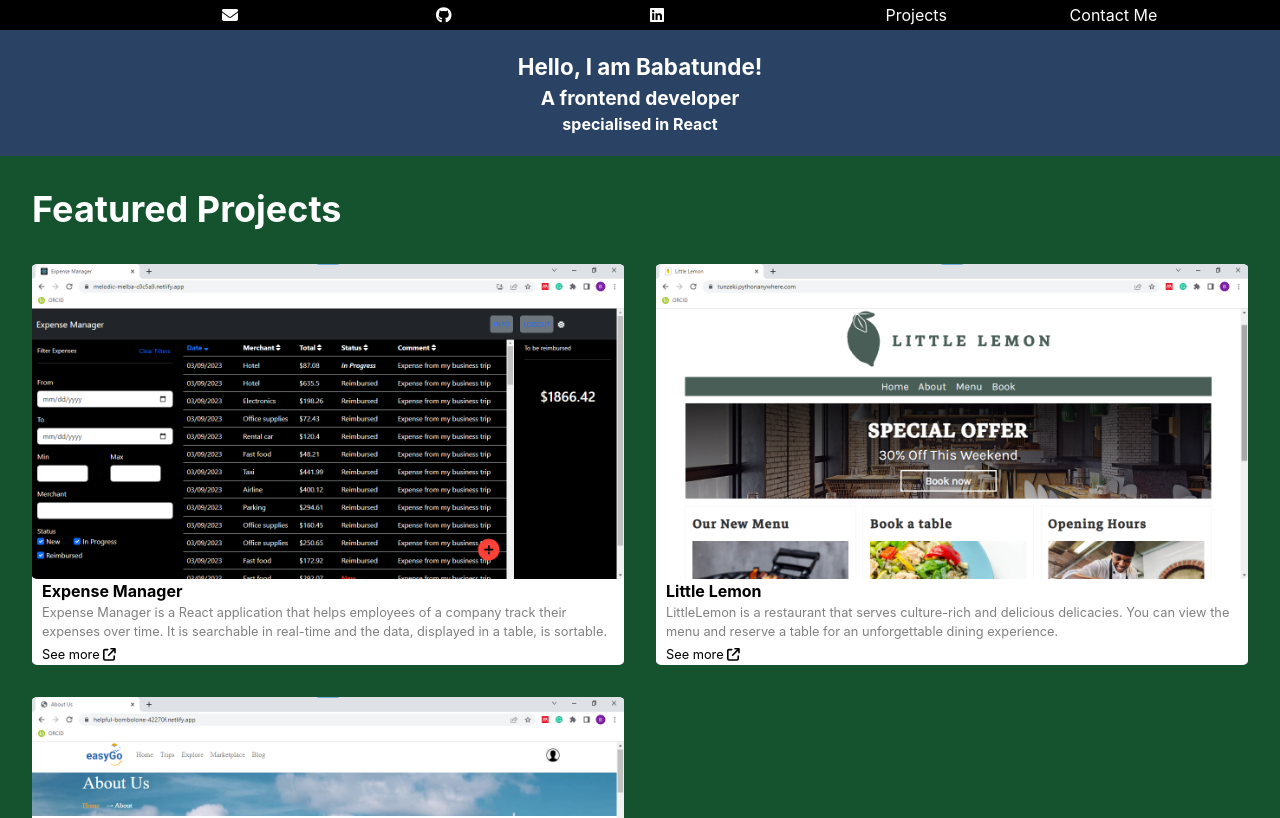
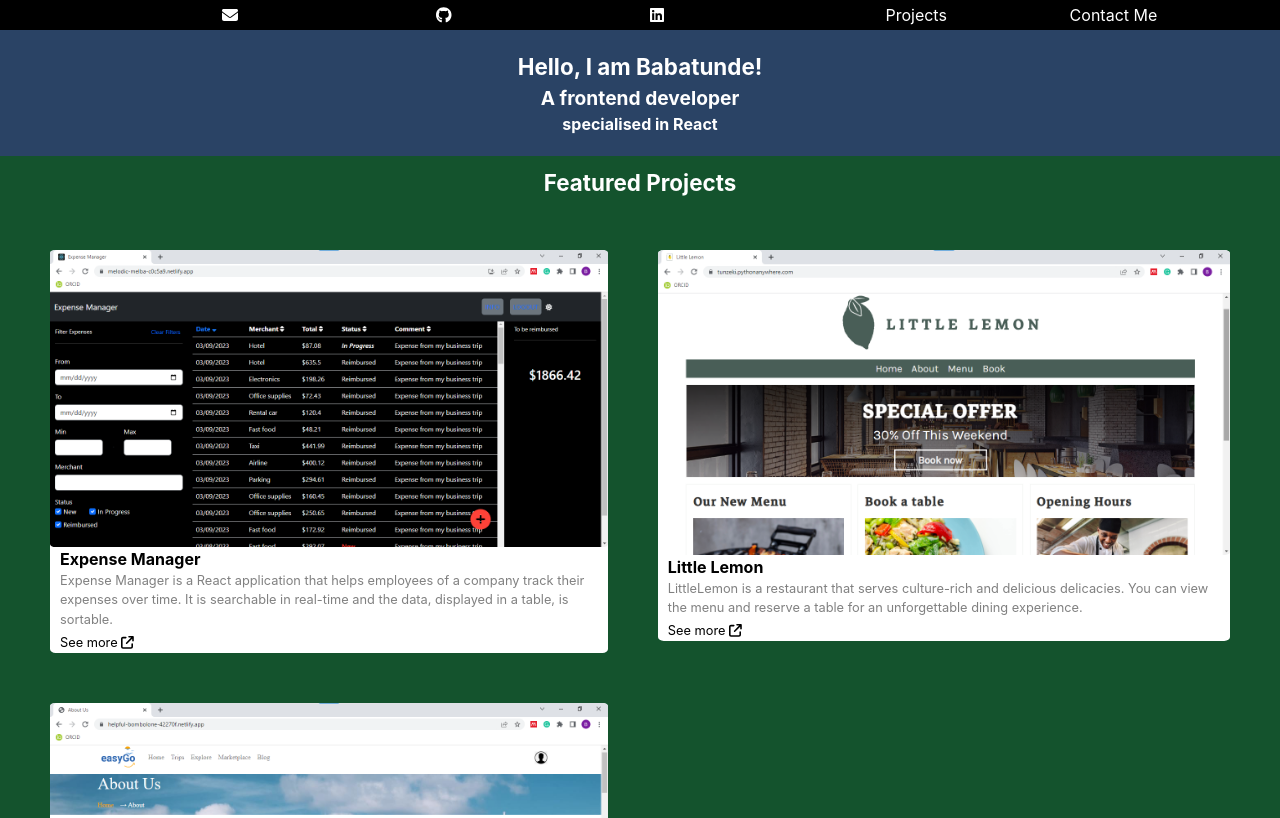
Before and after one commit to Tunzeki/portfolio, a React (Create React App) app: page / in a window 1280 px wide. Shown: the top 818 px of the page. Built offline with nearby package versions, Linux system fonts and the light colour scheme.

Commit message:
Replace ProjectsSection with Projects in App

```diff
--- a/src/App.js
+++ b/src/App.js
@@ -1,7 +1,7 @@
 import { ChakraProvider } from "@chakra-ui/react";
 import Header from "./components/Header";
 import LandingSection from "./components/LandingSection";
-import ProjectsSection from "./components/ProjectsSection";
+import Projects from "./components/Projects";
 import ContactMeSection from "./components/ContactMeSection";
 import Footer from "./components/Footer";
 import { AlertProvider } from "./context/alertContext";
@@ -14,7 +14,7 @@ function App() {
         <main>
           <Header />
           <LandingSection />
-          <ProjectsSection />
+          <Projects />
           <ContactMeSection />
           <Footer />
           <Alert />
```
